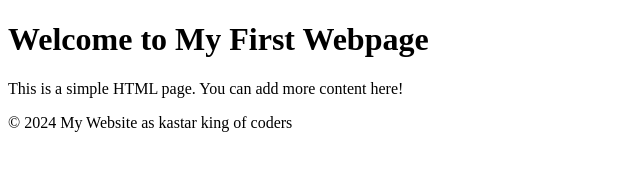
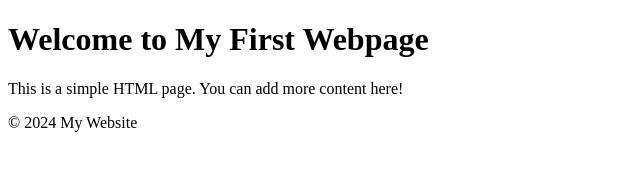
Before and after one commit to ishipacifique/kastar, a plain HTML site: page index.html in a window 1280 px wide. Shown: the whole page, without its empty margins (0-640 px from the left). Drawn offline with Linux system fonts and the light colour scheme.

Commit message:
Update index.html

```diff
--- a/index.html
+++ b/index.html
@@ -17,7 +17,7 @@
     </main>
 
     <footer>
-        <p>&copy; 2024 My Website as kastar king of coders</p>
+        <p>&copy; 2024 My Website</p>
     </footer>
 
 </body>
```
